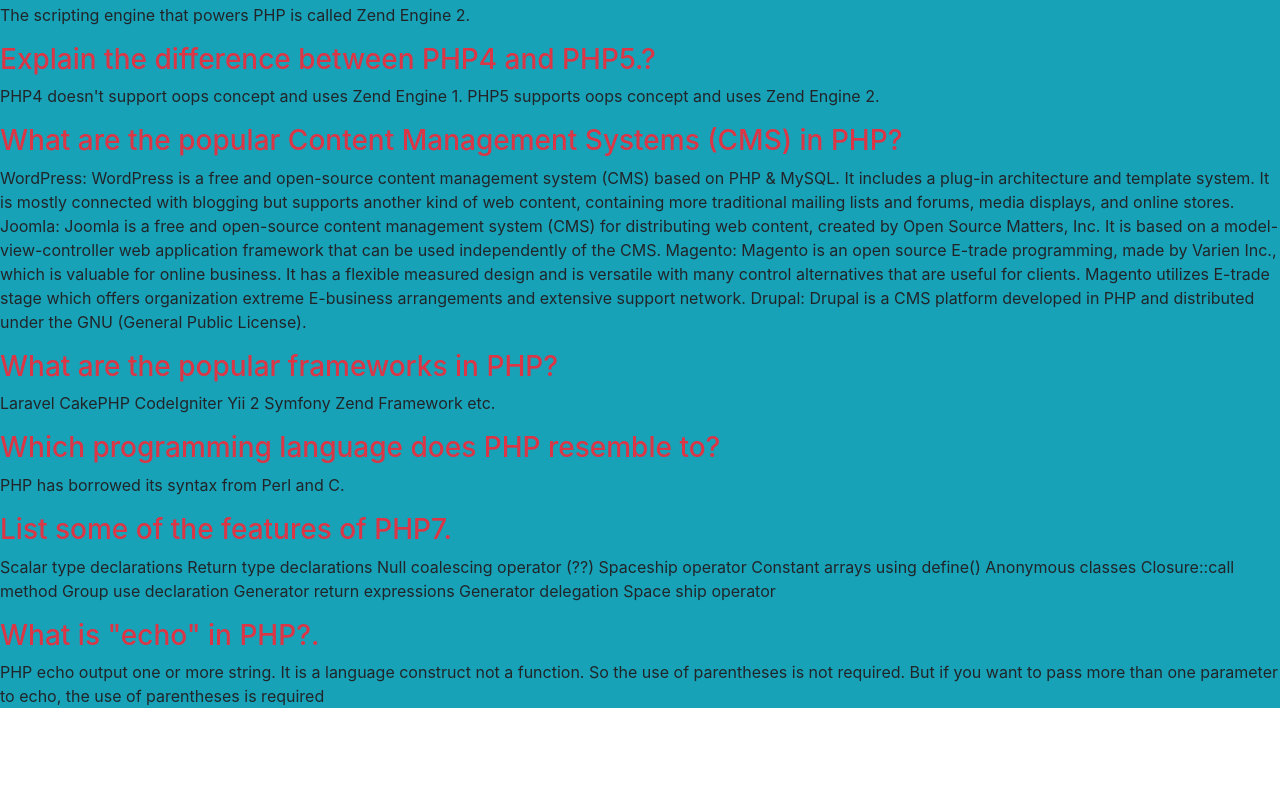
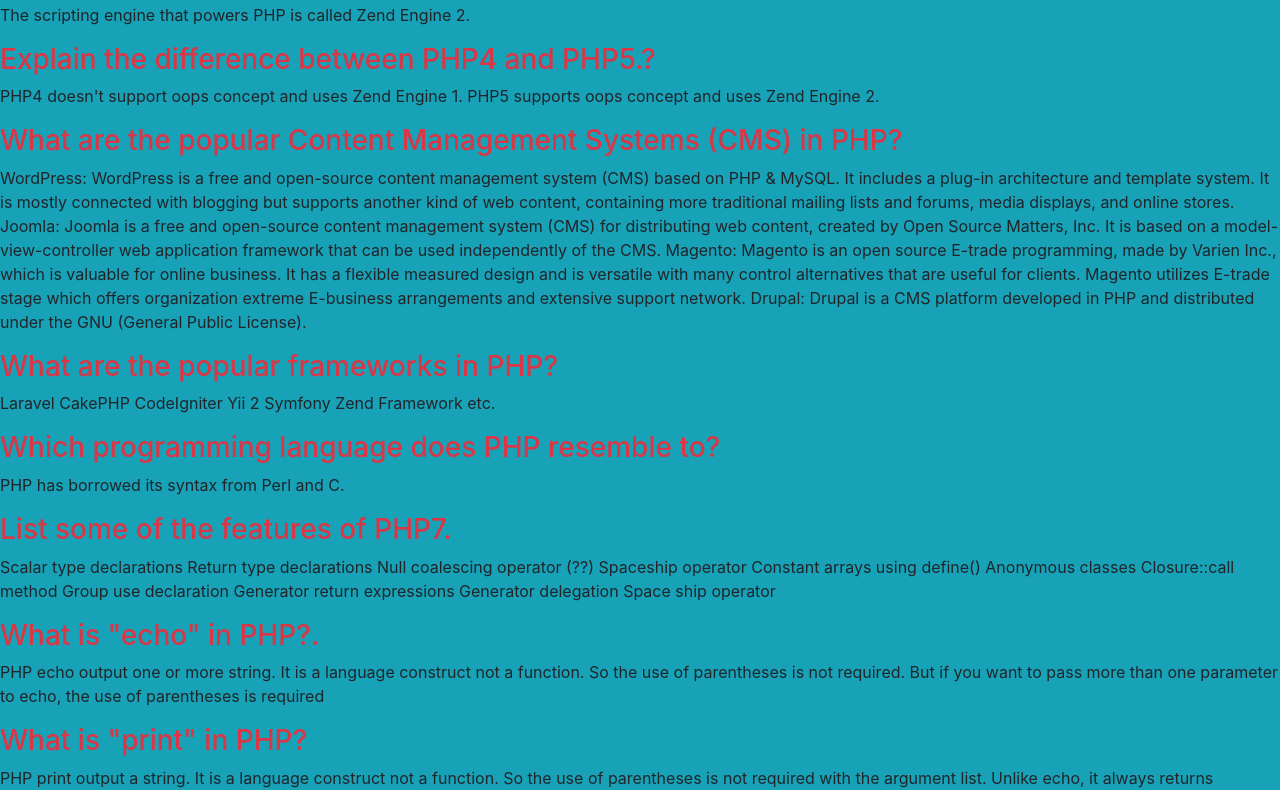
Before and after one commit to NaimBiswas/PHP-Question, a plain HTML site: page index.html in a window 1280 px wide. Shown: the part 519-1325 px from the top of the page. Before the commit the page ends 1243 px from the top, so only its background shows below. Drawn offline with nearby package versions, Linux system fonts and the light colour scheme.

Commit message:
What is print in PHP

```diff
--- a/index.html
+++ b/index.html
@@ -163,6 +163,16 @@
             not
             required. But if you want to pass more than one parameter to echo, the use of parentheses is required
          </p>
+         <!-- Question  -->
+         <h3 class="text-danger">
+            What is "print" in PHP?
+         </h3>
+         <!-- Anster  -->
+         <p>
+            PHP print output a string. It is a language construct not a function. So the use of parentheses is not
+            required with the
+            argument list. Unlike echo, it always returns
+         </p>
 
       </section>
 
```
